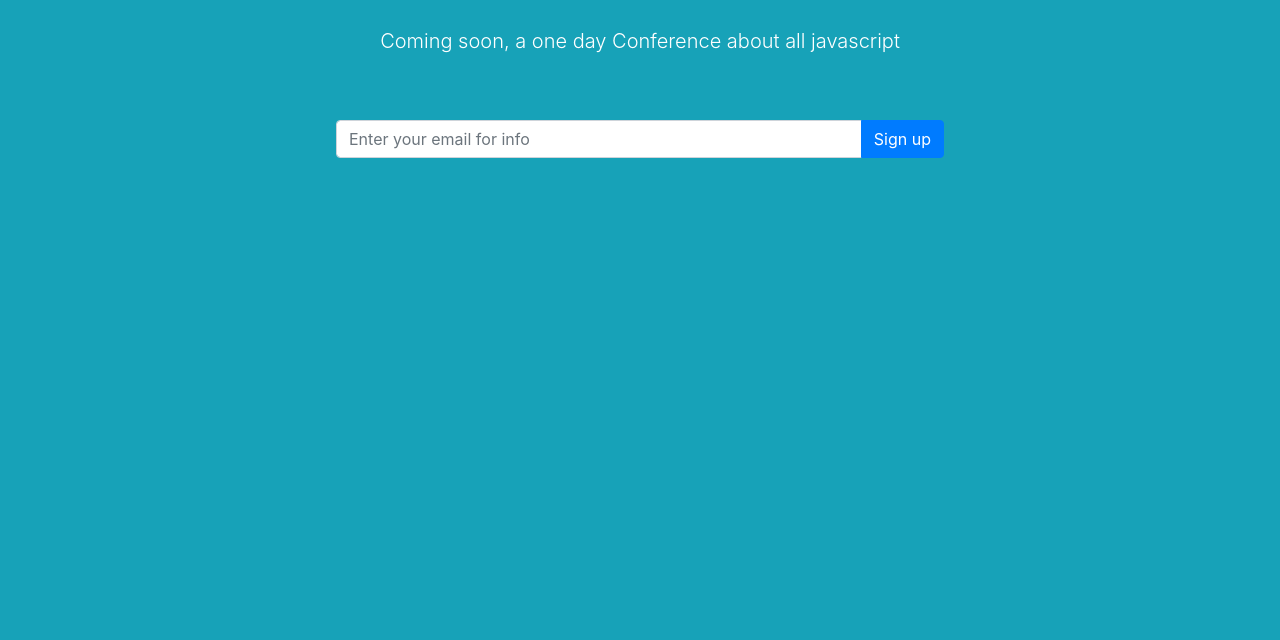
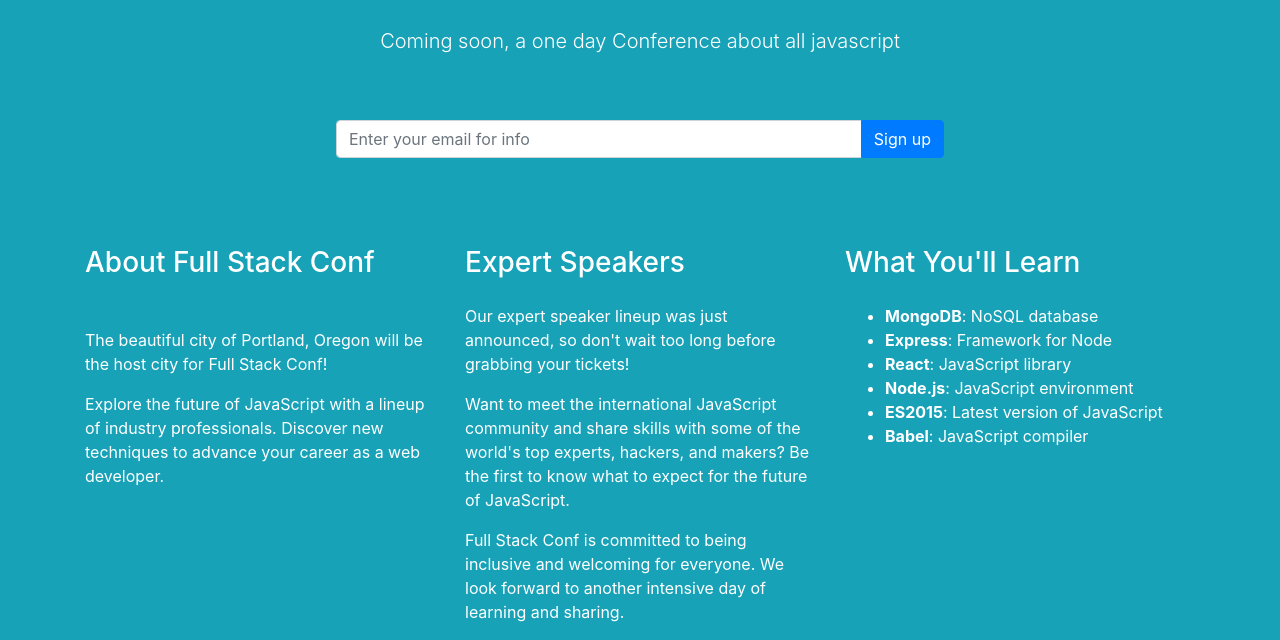
Before and after one commit to Fatemeh-Pakpour/fun-CSS, a plain HTML site: page bootstap/index.html in a window 1280 px wide. Shown: the part 185-825 px from the top of the page. Before the commit the page ends 800 px from the top, so only its background shows below. Drawn offline with nearby package versions, Linux system fonts and the light colour scheme.

Commit message:
added grid layout

```diff
--- a/bootstap/index.html
+++ b/bootstap/index.html
@@ -10,6 +10,7 @@
     <link rel="stylesheet" href="https://stackpath.bootstrapcdn.com/bootstrap/4.3.1/css/bootstrap.min.css" integrity="sha384-ggOyR0iXCbMQv3Xipma34MD+dH/1fQ784/j6cY/iJTQUOhcWr7x9JvoRxT2MZw1T" crossorigin="anonymous">
   </head>
   <body class ="bg-info text-white">
+
     <div class="container text-center mt-5">
       <h1 class="display-1 mt-3">Full Stack Conf</h1>
       <p class = "lead mt-5">Coming soon, a one day Conference about all javascript</p>
@@ -20,6 +21,35 @@
             <button class="btn btn-primary" type="button" id="button-addon2">Sign up</button>
         </div>
     </div>
+    <div class="container pt-4">
+    <!-- about -->
+        <div class="row">
+            <div class="col">
+                <h3 class = "mb-4">About Full Stack Conf</h3>
+                <img src="" alt="">
+                <p>The beautiful city of Portland, Oregon will be the host city for Full Stack Conf!</p>
+                <p>Explore the future of JavaScript with a lineup of industry professionals. Discover new techniques to advance your career as a web developer.</p>
+            </div>
+            <div class="col">
+                <h3 class="mb-4">Expert Speakers</h3>
+                <p>Our expert speaker lineup was just announced, so don't wait too long before grabbing your tickets!</p>
+                <p>Want to meet the international JavaScript community and share skills with some of the world's top experts, hackers, and makers? Be the first to know what to expect for the future of JavaScript.</p>
+                <p>Full Stack Conf is committed to being inclusive and welcoming for everyone. We look forward to another intensive day of learning and sharing.</p>
+            </div>
+            <div class="col">
+                <h3 class="mb-4">What You'll Learn</h3>
+                <ul>
+                    <li><strong>MongoDB</strong>: NoSQL database</li>
+                    <li><strong>Express</strong>: Framework for Node</li>
+                    <li><strong>React</strong>: JavaScript library</li>
+                    <li><strong>Node.js</strong>: JavaScript environment</li>
+                    <li><strong>ES2015</strong>: Latest version of JavaScript</li>
+                    <li><strong>Babel</strong>: JavaScript compiler</li>
+                </ul>
+            </div>
+        </div>
+        </div>  <!-- /.about -->
+        <!-- /.container -->
 
     <!-- Optional JavaScript -->
     <!-- jQuery first, then Popper.js, then Bootstrap JS -->
```
